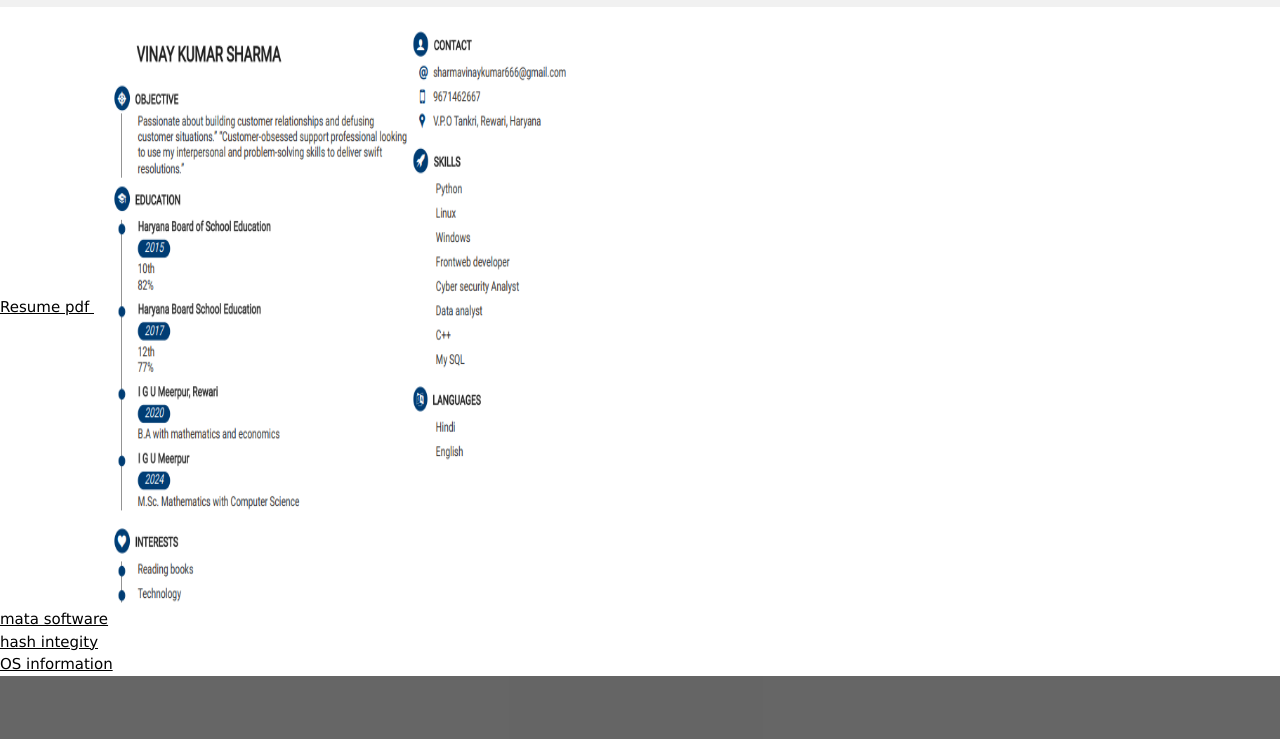
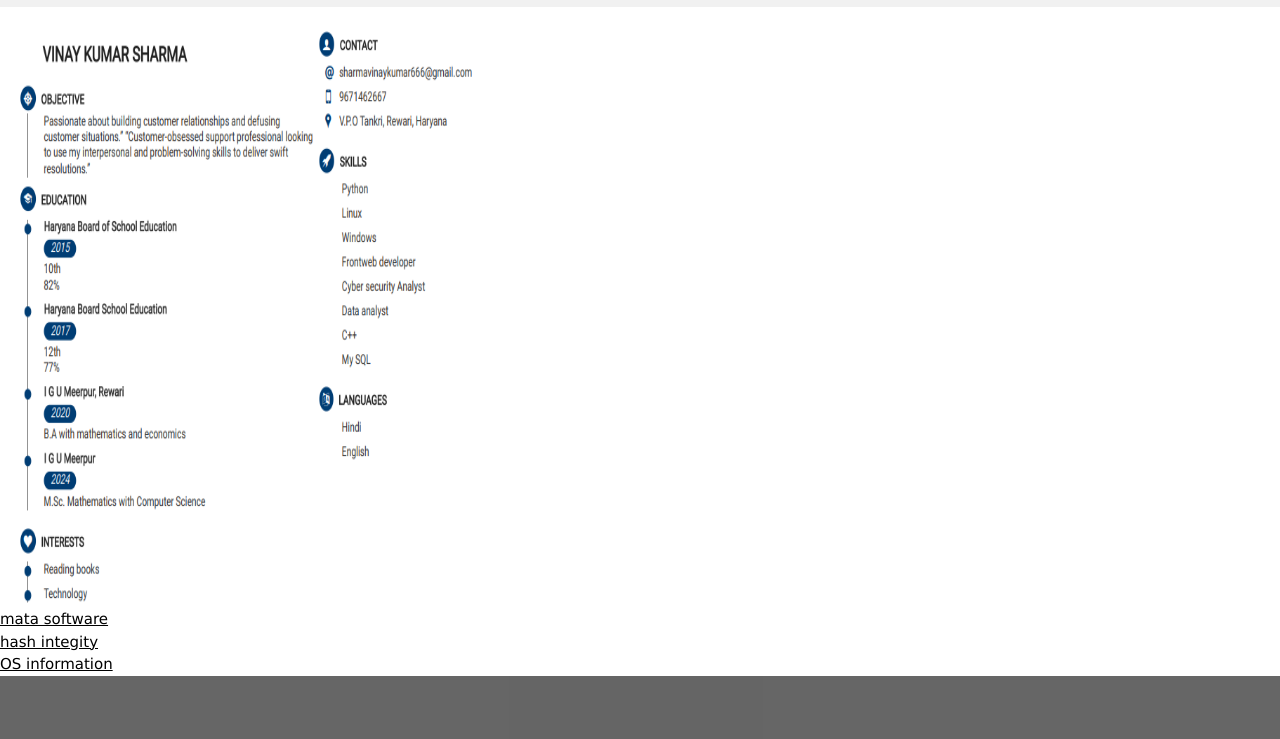
Before and after one commit to RAAVANUNKNOWN10/RAAVAN, a plain HTML site: page index.html in a window 1280 px wide. Shown: the part 122-861 px from the top of the page. Drawn offline with nearby package versions, Linux system fonts and the light colour scheme.

Commit message:
Update index.html

```diff
--- a/index.html
+++ b/index.html
@@ -31,7 +31,7 @@ Online HTML, CSS and JavaScript editor to run code online.
             </nav>
         </div>
         <div id="upper-space"></div>
-        <div id="container-4"><a href="cv.pdf" download>Resume pdf <img src="cv.PNG"  width="500" height="600"> </div>
+        <div id="container-4"><a href="cv.pdf" download><img src="cv.PNG" alt="Resume.pdf" width="500" height="600"> </div>
         <div class="container">
         <div class="container-1"><a href="data.py" download> mata software </div>
         <div class="container-2"><a href="hash.py" download>hash integity </div>
```
